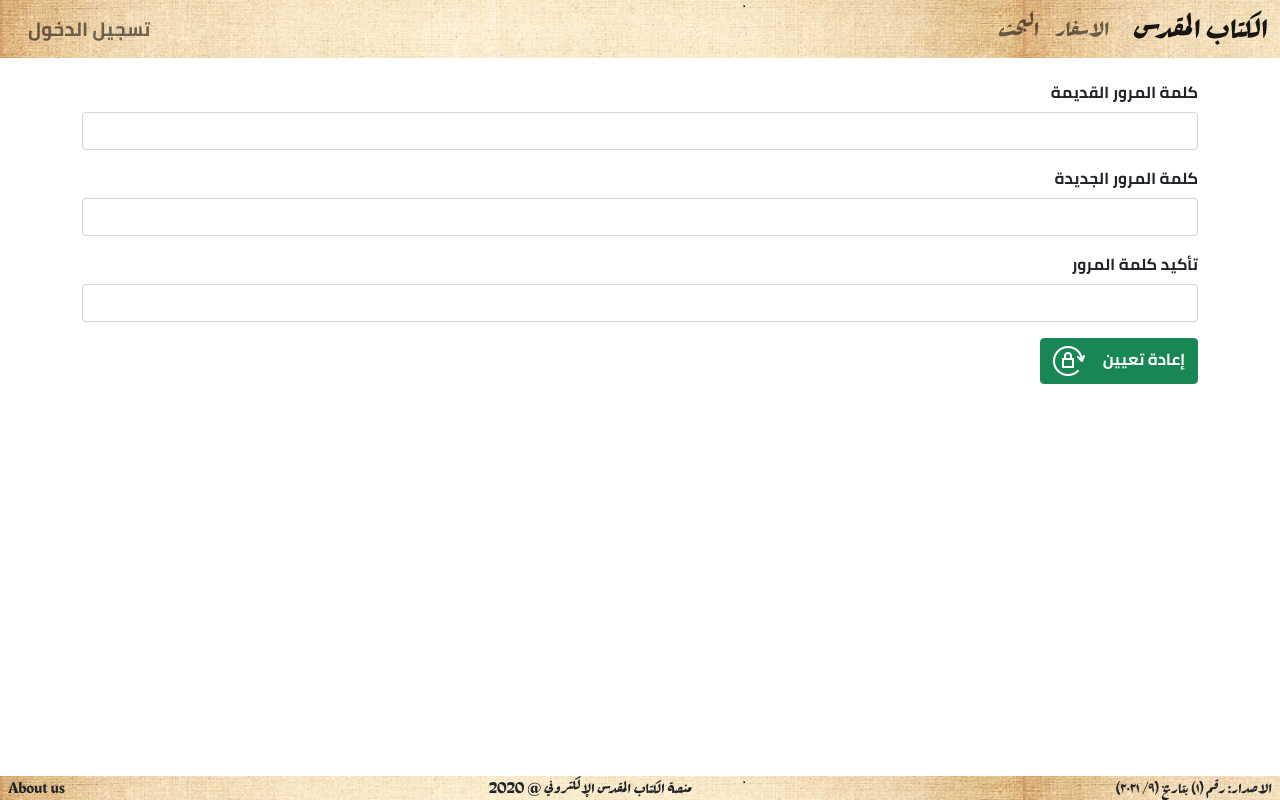
After one commit to emadunan/church, a Django app: page /reset-password in a window 1280 px wide. The commit adds this page. Run offline with Django 3.2, Linux system fonts and the light colour scheme; some libraries are stand-ins or nearby versions.

Commit message:
reset feature added

```diff
--- a/scripture/models.py
+++ b/scripture/models.py
@@ -35,7 +35,7 @@ class Character(models.Model):
     gender = models.CharField(max_length=10)
     age = models.IntegerField(validators=[MinValueValidator(0), MaxValueValidator(969)])
     about = models.TextField()
-    identiy = models.ManyToManyField(Identity)
+    identity = models.ManyToManyField(Identity)
     is_writter = models.BooleanField()
 
     def __str__(self) -> str:
@@ -45,8 +45,9 @@ class Character(models.Model):
 class BooKMeta(models.Model):
     written_from = models.DateField(auto_now=False, auto_now_add=False)
     written_to = models.DateField(auto_now=False, auto_now_add=False)
-    written_in = models.TextField()
+    written_in = models.CharField(max_length=255)
     written_by = models.ManyToManyField(Character)
+    about = models.TextField(null=True)
 
 
 class Book(models.Model):
--- a/scripture/static/scripture/css/style.css
+++ b/scripture/static/scripture/css/style.css
@@ -106,8 +106,12 @@ main {
     cursor: pointer;
 }
 
-#id_index__area {
+#id_index__area h5{
+  font-family: cairoBold;
+}
 
+#id_index__area a{
+  font-family: cairoRegular;
 }
 
 #id_search__section {
@@ -342,6 +346,10 @@ nav ul {
   width: 11rem;
 }
 
+#id_myblogs__title h1 {
+  font-family: rakkas;
+}
+
 #id_myblogs__area .card-header {
   font-family: cairoBold;
 }
@@ -357,10 +365,15 @@ nav ul {
   text-align: justify;
 }
 
+#id_mysettings__title h1 {
+  font-family: rakkas;
+}
+
 #id_mysettings__area {
   display: flex;
   flex-direction: column;
   align-items: center;
+  font-family: cairoRegular;
 }
 
 /* Generals */
--- a/scripture/templates/scripture/index.html
+++ b/scripture/templates/scripture/index.html
@@ -5,7 +5,7 @@
 
 
 {% block content %}
-<div class="row row-cols-1 row-cols-md-3 g-4">
+<div id="id_index__area" class="row row-cols-1 row-cols-md-3 g-4">
     {% for book in books %}
 
     <div class="col">
--- a/scripture/templates/scripture/layout.html
+++ b/scripture/templates/scripture/layout.html
@@ -93,10 +93,10 @@
             {% if user.is_authenticated %}
             <div class="btn-group ms-auto cc_user__dropdown">
               <a id="id_user-favorites__flag" href="{% url 'getFavVersesForUser' %}">
-                <img src="{% static 'scripture/img/bookmark.png' %}" alt="Home" class="me-3">
+                <img src="{% static 'scripture/img/bookmark.png' %}" alt="Home" class="me-1">
               </a>
               <div id="id_user-location__flag" onclick="redirectToCurrentLoc()">
-                <img src="{% static 'scripture/img/achievement.png' %}" alt="Home" class="me-3">
+                <img src="{% static 'scripture/img/achievement.png' %}" alt="Home" class="me-5">
               </div>
               <div style="margin: auto;">
                 <button
@@ -109,6 +109,7 @@
                 <ul class="dropdown-menu dropdown-menu-start">
                   <li><a class="dropdown-item text-center" href="{% url 'my-blogs' %}">منشوراتى</a></li>
                   <li><a class="dropdown-item text-center" href="{% url 'mysettings' %}">الإعدادات</a></li>
+                  <li><a class="dropdown-item text-center" href="{% url 'reset-password' %}">تعيين كلمة المرور</a></li>
                   <li><a class="dropdown-item text-center" href="{% url 'logout' %}">خروج</a></li>
                 </ul>
               </div>
--- a/scripture/templates/scripture/login.html
+++ b/scripture/templates/scripture/login.html
@@ -1,4 +1,5 @@
-{% extends 'scripture/layout.html' %} {% load static %}
+{% extends 'scripture/layout.html' %}
+{% load static %}
 
 {% block content %}
 
--- /dev/null
+++ b/scripture/templates/scripture/resetPassword.html
@@ -0,0 +1,70 @@
+{% extends 'scripture/layout.html' %}
+{% load static %}
+
+{% block content %}
+
+{% if errorMessage %}
+  <div class="alert alert-danger" role="alert">
+    {{ errorMessage }}
+  </div>
+{% endif %}
+
+<form action="{% url 'reset-password' %}" method="post">
+  {% csrf_token %}
+
+  <div class="mb-3">
+    <label for="id_password-old__input" class="form-label cc_input-label">كلمة المرور القديمة</label>
+    <input
+      type="password"
+      id="id_password-old__input"
+      class="form-control cc_input-control text-center"
+      aria-describedby="passwordHelpBlock"
+      name="old_password"
+    />
+    <div id="passwordHelpBlock" class="form-text">
+      <!-- Your password must be 8-20 characters long, contain letters and numbers,
+      and must not contain spaces, special characters, or emoji. -->
+    </div>
+  </div>
+
+  <div class="mb-3">
+    <label for="id_password-new__input" class="form-label cc_input-label">كلمة المرور الجديدة</label>
+    <input
+      type="password"
+      id="id_password-new__input"
+      class="form-control cc_input-control text-center"
+      aria-describedby="passwordHelpBlock"
+      name="new_password"
+    />
+    <div id="passwordHelpBlock" class="form-text">
+      <!-- Your password must be 8-20 characters long, contain letters and numbers,
+      and must not contain spaces, special characters, or emoji. -->
+    </div>
+  </div>
+
+  <div class="mb-3">
+    <label for="id_password-confirm__input" class="form-label cc_input-label">تأكيد كلمة المرور</label>
+    <input
+      type="password"
+      id="id_password-confirm__input"
+      class="form-control cc_input-control text-center"
+      aria-describedby="passwordHelpBlock"
+      name="confirm_password"
+    />
+    <div id="passwordHelpBlock" class="form-text">
+      <!-- Your password must be 8-20 characters long, contain letters and numbers,
+      and must not contain spaces, special characters, or emoji. -->
+    </div>
+  </div>
+
+  <button type="submit" class="btn btn-success cc_input-label">
+    إعادة تعيين&nbsp&nbsp&nbsp&nbsp
+    <img
+      src="{% static 'scripture/img/rotation-lock.png_w.png' %}"
+      alt="Login"
+      style="width: 2rem"
+    />
+  </button>
+</form>
+
+{% endblock %}
--- a/scripture/urls.py
+++ b/scripture/urls.py
@@ -10,6 +10,7 @@ urlpatterns = [
     path('guide', views.view_guide, name='guide'),
     path('mysettings', views.view_mysettings, name='mysettings'),
     path('retrieve-password', views.view_retrieve_password, name='retrieve-password'),
+    path('reset-password', views.view_reset_password, name='reset-password'),
 
 
     path('books', views.view_books, name='books'),
--- a/scripture/views.py
+++ b/scripture/views.py
@@ -1,16 +1,18 @@
-from django.http import request
 from django.http.response import HttpResponse, HttpResponseRedirect
 from django.urls import reverse
 from django.contrib.auth import authenticate, login, logout
 from django.contrib.auth.hashers import check_password, make_password
 from django.contrib.auth.decorators import login_required
-from django.shortcuts import render
+from django.shortcuts import render, redirect
 from django.db.models import Q
 from .models import Blog, Book, Chapter, User, Verse, Country
 from django.views.decorators.csrf import csrf_exempt
 import json
 import functools
-import datetime;
+import datetime
+import string
+import random
+import smtplib
 
 
 # APP VIEWS.
@@ -114,9 +116,91 @@ def view_register(request):
         })
 
 
+def view_reset_password(request):
+    if request.method == 'POST':
+        # Extracting data from the request
+        oldPassword = request.POST.get("old_password")
+        newPassword = request.POST.get("new_password")
+        confirmPassword = request.POST.get("confirm_password")
+
+        # Getting old password from db
+        c_user = request.user
+        user_old_password = c_user.password
+
+        # Hashing the old password received in the request
+        matchcheck = check_password(oldPassword, user_old_password)
+
+        # Validating the old and new passwords
+        if matchcheck and (newPassword == confirmPassword):
+            print(newPassword)
+            c_user.password = make_password(newPassword)
+            c_user.save()
+            return(HttpResponseRedirect(reverse('index')))
+
+        print('password not match')
+        return render(request, "scripture/resetPassword.html", {"errorMessage": "رجاء التأكد من صحة البيانات المدخلة، وإعادة المحاولة"})
+
+    else:
+        return render(request, "scripture/resetPassword.html")
+
+
 def view_retrieve_password(request):
     if request.method == 'POST':
-        pass
+        user_username = request.POST.get('username')
+        user_email = request.POST.get('email')
+        user_mobile = request.POST.get('mobile')
+        # get random password pf length 8 with letters, digits, and symbols
+        # characters = string.ascii_letters + string.digits + string.punctuation
+        characters = string.ascii_letters + string.digits
+        temp_password = ''.join(random.choice(characters) for i in range(8))
+        print(temp_password)
+
+        # Save the temp password in the db
+        user = User.objects.filter(email=user_email).first()
+
+        if not user:
+            return render(request, "scripture/retrievepassword.html", {
+                "errorMessage": "رجاء التأكد من صحة البيانات المدخلة، وإعادة المحاولة"
+            })
+
+        if user_username == user.username and user_mobile == user.mobile:
+            pass
+            # user.password = temp_password
+            # user.save()
+        else:
+            return render(request, "scripture/retrievepassword.html", {
+                "errorMessage": "رجاء التأكد من صحة البيانات المدخلة، وإعادة المحاولة"
+            })
+
+        # Send Mail to reset passwords
+        gmail_user = 'yohanan.ben.yona@gmail.com'
+        gmail_password = 'Rxjs$gm#9o1!Ie2nu'
+
+        # try:
+        to = [user_email]
+        subject = 'Super Important Message'
+        # body = u'كلمة المرور المؤقتة هي: ({temp_password}) \n برجاء إعادة تعيين كلمة المرور بعد الدخول على الحساب، شكراً!'
+        body = f'Your temp password: {temp_password}'
+
+        email_text = """\
+        From: %s
+        To: %s
+        Subject: %s
+
+        %s
+        """ % (gmail_user, ", ".join(to), subject, body)
+
+        server = smtplib.SMTP_SSL('smtp.gmail.com', 465)
+        server.ehlo()
+        server.login(gmail_user, gmail_password)
+        server.sendmail(gmail_user, to, email_text)
+        server.close()
+        print('MAIL SENT!')
+
+        # except:
+        #     print('Something went wrong...')
+
+        return HttpResponseRedirect(reverse('retrieve-password'))
 
     else:
         return render(request, "scripture/retrievepassword.html")
```
Also changed, not shown: scripture/migrations/0008_auto_20210925_1920.py (added), scripture/migrations/0009_bookmeta_about.py (added).
